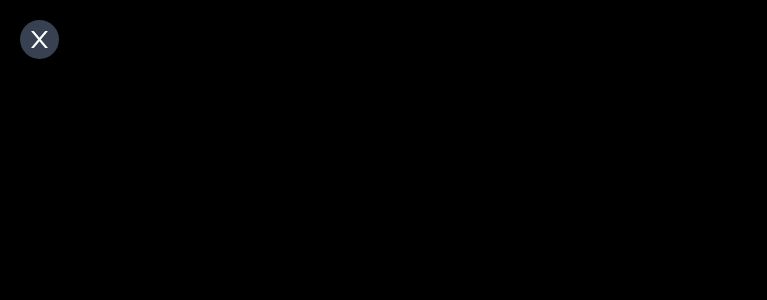
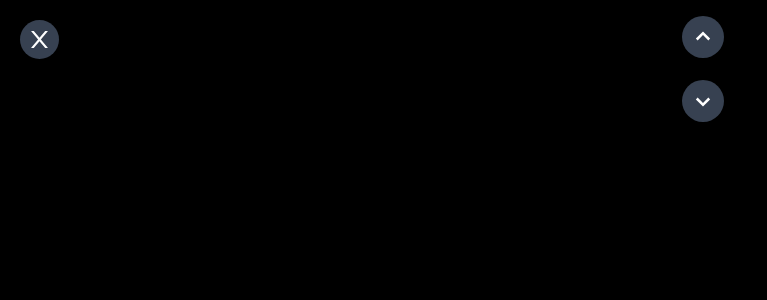
Before and after one commit to boomboxik/TikTok-clone-nextjs, a Next.js app: page /post/123/123 in a window 1280 px wide. Shown: the top 300 px of the page, without its empty margins (0-767 px from the left). Built offline with nearby package versions, Linux system fonts and the light colour scheme.

Commit message:
update user post page.tsx

```diff
--- a/app/post/[postId]/[userId]/page.tsx
+++ b/app/post/[postId]/[userId]/page.tsx
@@ -4,9 +4,18 @@ import { PostPageTypes } from "@/app/types";
 import Link from "next/link";
 import { useRouter } from "next/navigation";
 import { AiOutlineClose } from "react-icons/ai";
+import { BiChevronDown, BiChevronUp } from "react-icons/bi";
 
 export default function Post({ params }: PostPageTypes) {
     const router = useRouter
+
+    const loopThroughPostsUp = () => {
+        console.log('loopThroughPostsUp')
+    }
+
+    const loopThroughPostsDown = () => {
+        console.log('loopThroughPostsdown')
+    }
 
     return (
         <>
@@ -21,6 +30,22 @@ export default function Post({ params }: PostPageTypes) {
                     >
                         <AiOutlineClose size="27"/>
                     </Link>
+
+                    <div>
+                        <button
+                            onClick={() => loopThroughPostsUp()}
+                            className="absolute z-20 right-4 top-4 flex items-center justify-center rounded-full bg-gray-700 p-1.5 hover:bg-gray-800"
+                        >
+                            <BiChevronUp size="30" color="#FFFFFF"/>
+                        </button>
+
+                        <button
+                            onClick={() => loopThroughPostsDown()}
+                            className="absolute z-20 right-4 top-20 flex items-center justify-center rounded-full bg-gray-700 p-1.5 hover:bg-gray-800"
+                        >
+                            <BiChevronDown size="30" color="#FFFFFF"/>
+                        </button>
+                    </div>
                 </div>
             </div>
         </>
```
